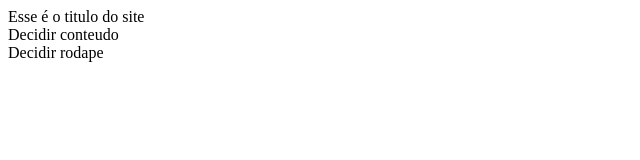
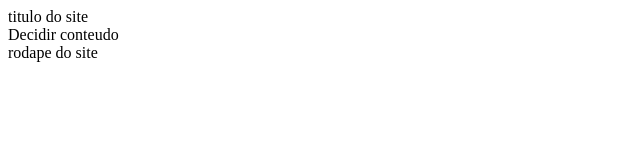
Before and after one commit to cassiocsantos/curso-git, a plain HTML site: page index.html in a window 1280 px wide. Shown: the full height of the page, 0-640 px from the left. Drawn offline with Linux system fonts and the light colour scheme.

Commit message:
rodape do site

```diff
--- a/index.html
+++ b/index.html
@@ -4,13 +4,13 @@
 	</head>
 	<body>
 		<hi>
-			Esse é o titulo do site
+			titulo do site
 		</hi>
 		<div>
 			Decidir conteudo
 		</div>
 		<hl>
-			Decidir rodape
+			rodape do site
 		</hl>
 	</body>
 </html>
```
